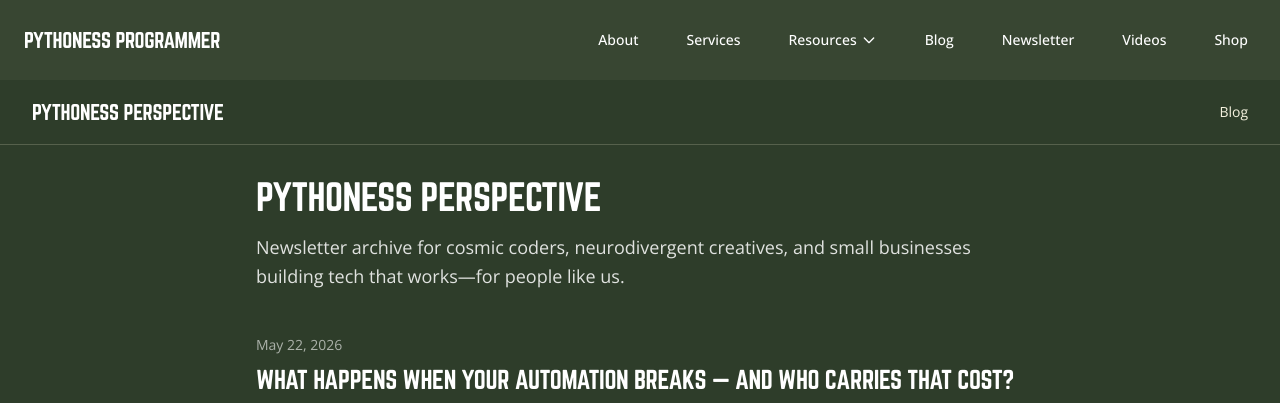
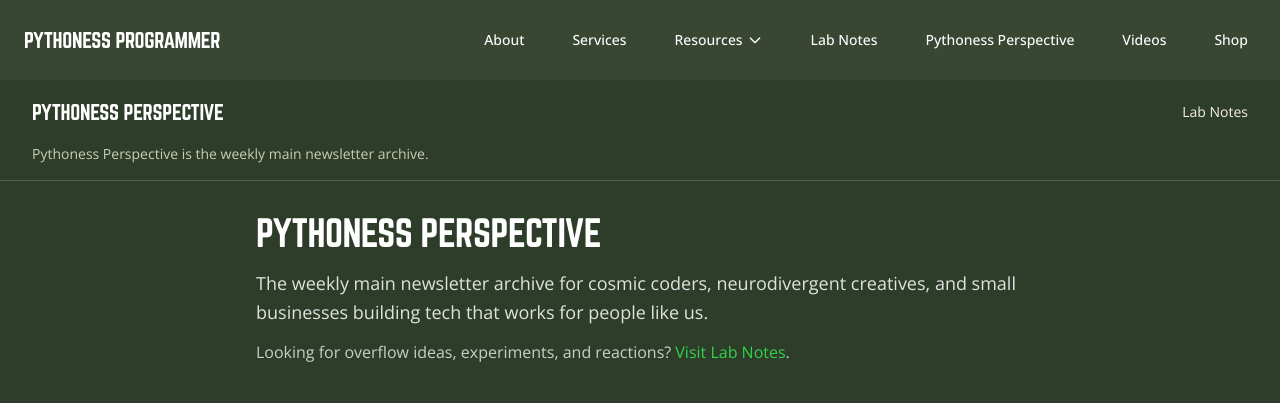
Before and after one commit to devandapaige/pythoness-programmer, a Next.js app: page /newsletter in a window 1280 px wide. Shown: the top 403 px of the page. Built offline with nearby package versions, Linux system fonts and the light colour scheme.

Commit message:
header and footer

```diff
--- a/src/app/blog/layout.tsx
+++ b/src/app/blog/layout.tsx
@@ -3,8 +3,9 @@ import Link from 'next/link'
 import { BlogStyles } from '@/components/blog/BlogStyles'
 
 export const metadata: Metadata = {
-  title: 'Blog | Pythoness Programmer',
-  description: 'Technical articles, coding tips, and industry insights from Pythoness Programmer.',
+  title: 'Lab Notes | Pythoness Programmer',
+  description:
+    'Lab Notes: overflow ideas, reactions, experiments, and creative project dispatches from Pythoness Programmer.',
 }
 
 export default function BlogLayout({
@@ -19,7 +20,7 @@ export default function BlogLayout({
           <div className="flex h-16 items-center justify-between">
             <div className="flex items-center">
               <Link href="/blog" className="text-xl" style={{ color: '#fff', fontFamily: 'var(--font-norwester), sans-serif', letterSpacing: '-0.015em', textTransform: 'uppercase' }}>
-                Blog
+                Lab Notes
               </Link>
             </div>
             <div className="flex items-center space-x-4">
@@ -32,6 +33,9 @@ export default function BlogLayout({
               </Link>
             </div>
           </div>
+          <p className="pb-4 text-sm text-brand-cream/80">
+            Lab Notes is where overflow ideas, reactions to current events, and in-progress creative threads live.
+          </p>
         </div>
       </header>
 
--- a/src/app/newsletter/layout.tsx
+++ b/src/app/newsletter/layout.tsx
@@ -4,9 +4,9 @@ import Link from 'next/link'
 import { NewsletterStyles } from '@/components/newsletter/NewsletterStyles'
 
 export const metadata: Metadata = {
-  title: 'Newsletter | Pythoness Programmer',
+  title: 'Pythoness Perspective (Weekly) | Pythoness Programmer',
   description:
-    'Archive of Pythoness Perspective newsletter issues on tech, creativity, and brain-friendly systems.',
+    'Weekly Pythoness Perspective archive with practical issues on tech, creativity, and brain-friendly systems.',
 }
 
 export default function NewsletterLayout({
@@ -39,9 +39,12 @@ export default function NewsletterLayout({
               className="text-sm"
               style={{ color: 'var(--brand-cream)' }}
             >
-              Blog
+              Lab Notes
             </Link>
           </div>
+          <p className="pb-4 text-sm text-brand-cream/80">
+            Pythoness Perspective is the weekly main newsletter archive.
+          </p>
         </div>
       </header>
 
--- a/src/app/newsletter/page.tsx
+++ b/src/app/newsletter/page.tsx
@@ -1,6 +1,7 @@
 import { NewsletterIndexList } from '@/components/newsletter/NewsletterIndexList'
 import { NewsletterSubscribeCta } from '@/components/newsletter/NewsletterSubscribeCta'
 import { getAllNewsletterPosts } from '@/lib/newsletter/mdx'
+import Link from 'next/link'
 
 export default async function NewsletterIndexPage() {
   const posts = await getAllNewsletterPosts()
@@ -12,8 +13,15 @@ export default async function NewsletterIndexPage() {
           Pythoness Perspective
         </h1>
         <p className="text-white/85 text-lg leading-relaxed">
-          Newsletter archive for cosmic coders, neurodivergent creatives, and small
-          businesses building tech that works—for people like us.
+          The weekly main newsletter archive for cosmic coders, neurodivergent creatives,
+          and small businesses building tech that works for people like us.
+        </p>
+        <p className="mt-3 text-white/75">
+          Looking for overflow ideas, experiments, and reactions?{' '}
+          <Link href="/blog" className="text-brand-green-accent hover:underline">
+            Visit Lab Notes
+          </Link>
+          .
         </p>
       </header>
 
--- a/src/components/Footer.tsx
+++ b/src/components/Footer.tsx
@@ -95,8 +95,8 @@ export default function Footer() {
           </FooterSection>
           <FooterSection title="Read">
             <ul className="space-y-1" role="list" aria-label="Read options">
-              <li><Link href="/blog" className={footerLinkClass}>Blog</Link></li>
-              <li><Link href="/newsletter" className={footerLinkClass}>Newsletter</Link></li>
+              <li><Link href="/blog" className={footerLinkClass}>Lab Notes</Link></li>
+              <li><Link href="/newsletter" className={footerLinkClass}>Pythoness Perspective (weekly)</Link></li>
             </ul>
           </FooterSection>
         </div>
--- a/src/components/Header.tsx
+++ b/src/components/Header.tsx
@@ -142,13 +142,13 @@ export default function Header() {
               href="/blog"
               className="text-white hover:text-brand-green-accent transition-colors focus:outline-none focus:ring-2 focus:ring-brand-green-accent focus:ring-offset-2 rounded-lg px-2 py-1"
             >
-              Blog
+              Lab Notes
             </Link>
             <Link
               href="/newsletter"
               className="text-white hover:text-brand-green-accent transition-colors focus:outline-none focus:ring-2 focus:ring-brand-green-accent focus:ring-offset-2 rounded-lg px-2 py-1"
             >
-              Newsletter
+              Pythoness Perspective
             </Link>
             <Link
               href="https://videos.pythonessprogrammer.com"
@@ -313,14 +313,14 @@ export default function Header() {
             className="text-white hover:text-brand-green-accent transition-colors focus:outline-none focus:ring-2 focus:ring-brand-green-accent focus:ring-offset-2 rounded-lg px-2 py-1"
             onClick={() => setIsMenuOpen(false)}
           >
-            Blog
+            Lab Notes
           </Link>
           <Link
             href="/newsletter"
             className="text-white hover:text-brand-green-accent transition-colors focus:outline-none focus:ring-2 focus:ring-brand-green-accent focus:ring-offset-2 rounded-lg px-2 py-1"
             onClick={() => setIsMenuOpen(false)}
           >
-            Newsletter
+            Pythoness Perspective
           </Link>
           <Link
             href="https://videos.pythonessprogrammer.com"
```
Also changed, not shown: 1 other file (tests, documents, lock files or other folders).
